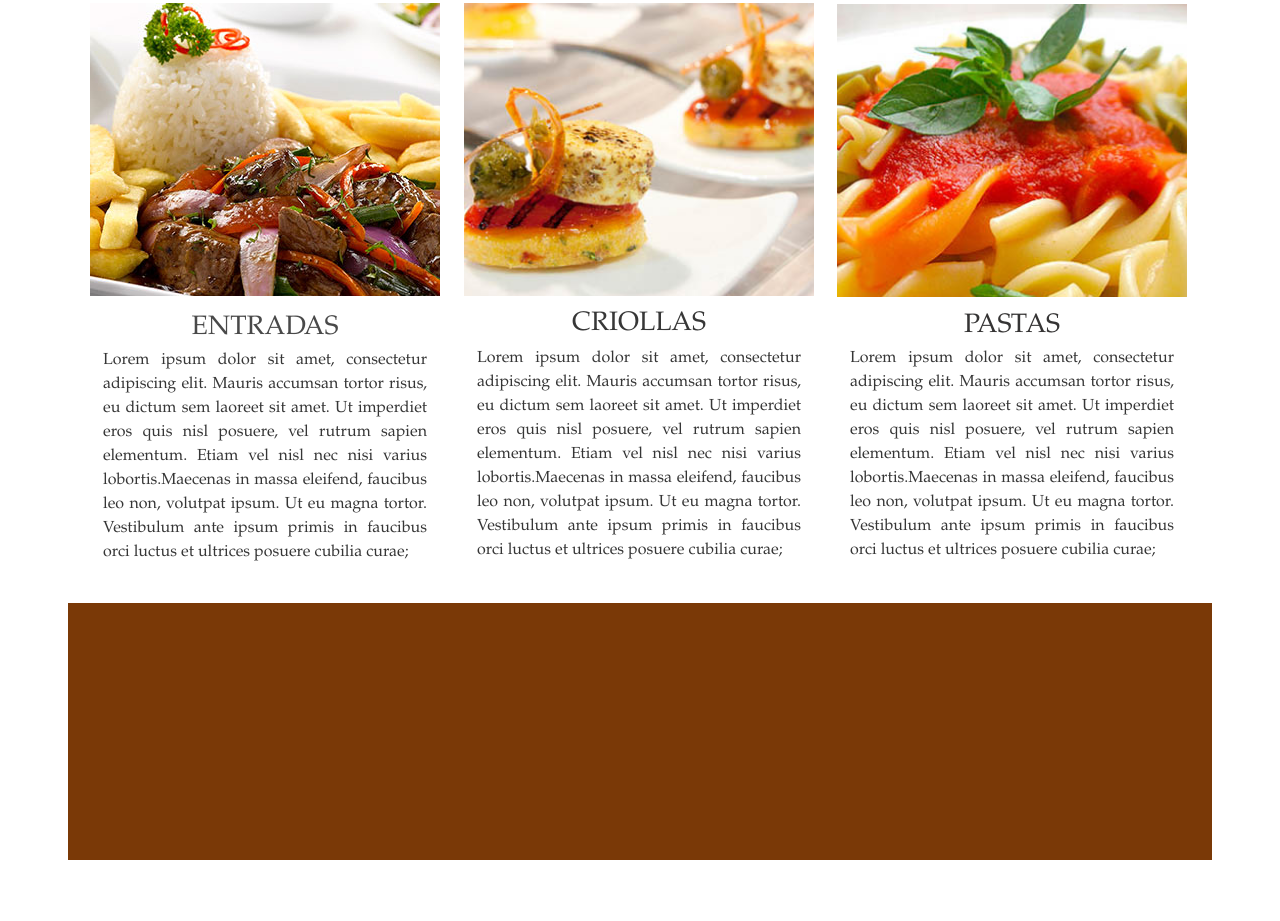
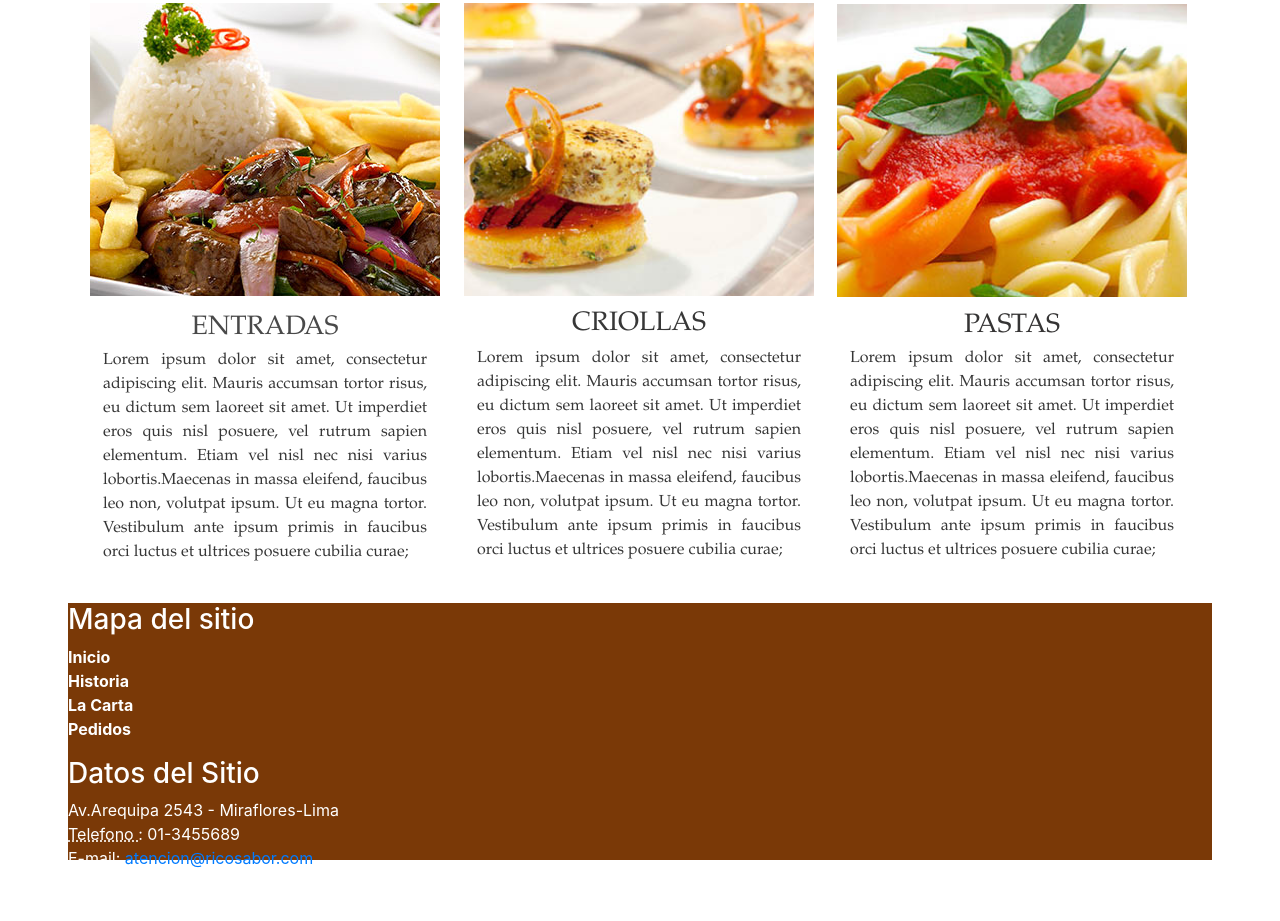
Before and after one commit to erickruiz13/Sabor-Rico, a plain HTML site: page index.html in a window 1280 px wide. Shown: the part 780-1701 px from the top of the page. Before the commit the page ends 1640 px from the top, so only its background shows below. Drawn offline with Linux system fonts and the light colour scheme.

Commit message:
Add files via upload

```diff
--- a/estilos.css
+++ b/estilos.css
@@ -25,7 +25,7 @@ body{
     padding-top: 1px;
 	}
 #logo{
-    margin-top: -64px;
+    margin-top: -51px;
     margin-left: 31px;
 }
 #nav ul{
@@ -145,7 +145,41 @@ body{
 #footer{
     float: left;
     width: 1144px;
-    height: 257px;
-    background-color: #7A3907;
+    height: 255px;
+    background-color: #F49819;
     margin-top: 32px;
 }
+#mapa{
+    width: 350px;
+    height: 200px;
+    margin-left: 218px;
+    margin-top: 32px;
+}
+#elementos-sitio{
+    width: 350px;
+    height: 113px;
+    margin-left: 131px;
+    margin-top: -145px;
+    margin-bottom: -12px;
+    text-align: center;
+}
+#datos{
+    width: 350px;
+    height: 40px;
+    margin-left: 726px;
+    margin-top: -171px;
+}
+#direccion{
+    margin-left: 701px;
+    margin-top: 11px;
+}
+#copyright{
+    width: 1144px;
+    height: 0px;
+    margin-left: 0px;
+    margin-top: 27px;
+    text-align: center;
+    background-color: #5F1000;
+    color: #ffffff;
+    padding-bottom: 43px;
+}
--- a/index.html
+++ b/index.html
@@ -10,10 +10,13 @@
 </head>
 
 <body>
-<div id="container">
-<div id="header">
+<!--Inicio del contenedor-->
+	<div id="container">
+<!--Inico del cabecera-->
+		<div id="header">
 	</div>
-
+ <!--cierre de cabecera-->
+ <!--Inico barra de navegacion-->
   <div id="nav">
     <ul>
 	  <li><a href="#">Inicio</a></li>
@@ -24,8 +27,8 @@
       <div id="logo"><img src="img/logo.png" width="180" height="75" alt=""/></div>
 
   </div>
-
-
+  <!--Cierre de barra de navegacion-->
+  <!--Inicio de article-->
   <div id="article">
     <div id="carouselExampleIndicators1" class="carousel slide" data-ride="carousel" style="background-color: grey">
 	    <ol class="carousel-indicators">
@@ -83,8 +86,31 @@
 									 <div id="titulo-pastas">PASTAS</div>
 															  <div id="comentario">Lorem ipsum dolor sit amet, consectetur adipiscing elit. Mauris accumsan tortor risus, eu dictum sem laoreet sit amet. Ut imperdiet eros quis nisl posuere, vel rutrum sapien elementum. Etiam vel nisl nec nisi varius lobortis.Maecenas in massa eleifend, faucibus leo non, volutpat ipsum. Ut eu magna tortor. Vestibulum ante ipsum primis in faucibus orci luctus et ultrices posuere cubilia curae;
   </div>  </div>
+<!--cierre de article-->
+<!--Inicio del pie-->
   <div id="footer">
-
+	  <section>
+		  <div id="mapa"><h3>Mapa del sitio</h3></div>
+		       <div id="elementos-sitio">
+		  <dl>
+		       <dt>Inicio</dt>
+		       <dt>Historia</dt>
+		       <dt>La Carta</dt>
+		       <dt>Pedidos</dt>
+		       </dl>
+		  </div>
+		       <div id="datos"><h3>Datos del Sitio</h3></div>
+		       <div id="direccion"><address>Av.Arequipa 2543 - Miraflores-Lima<br>
+		                           <abbr title="phone">Telefono </abbr>: 01-3455689<br>
+				   E-mail: <a href="mailto : atencion@ricosabor.com">atencion@ricosabor.com</a><br>
+				   Horario de atencion : 12:00 a 11:00pm <br>
+				   Facebook e Instagram
+			       </address>
+		           </div>
+	  </section>
+     <section>
+	   <div id="copyright">&copy;Copyright 2020 Rico Sabor</div>
+	  </section>
   </div>
 
 
```
